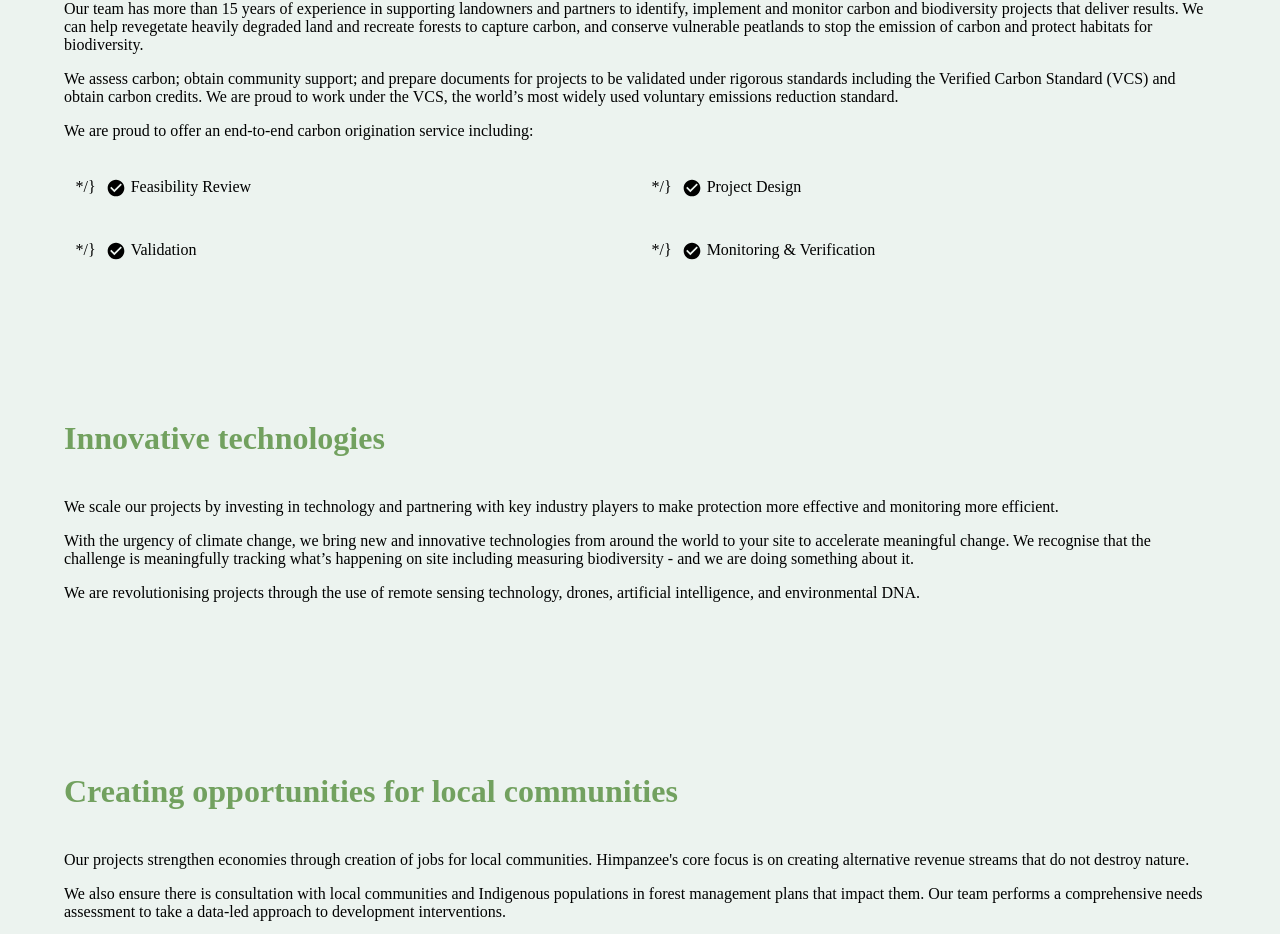
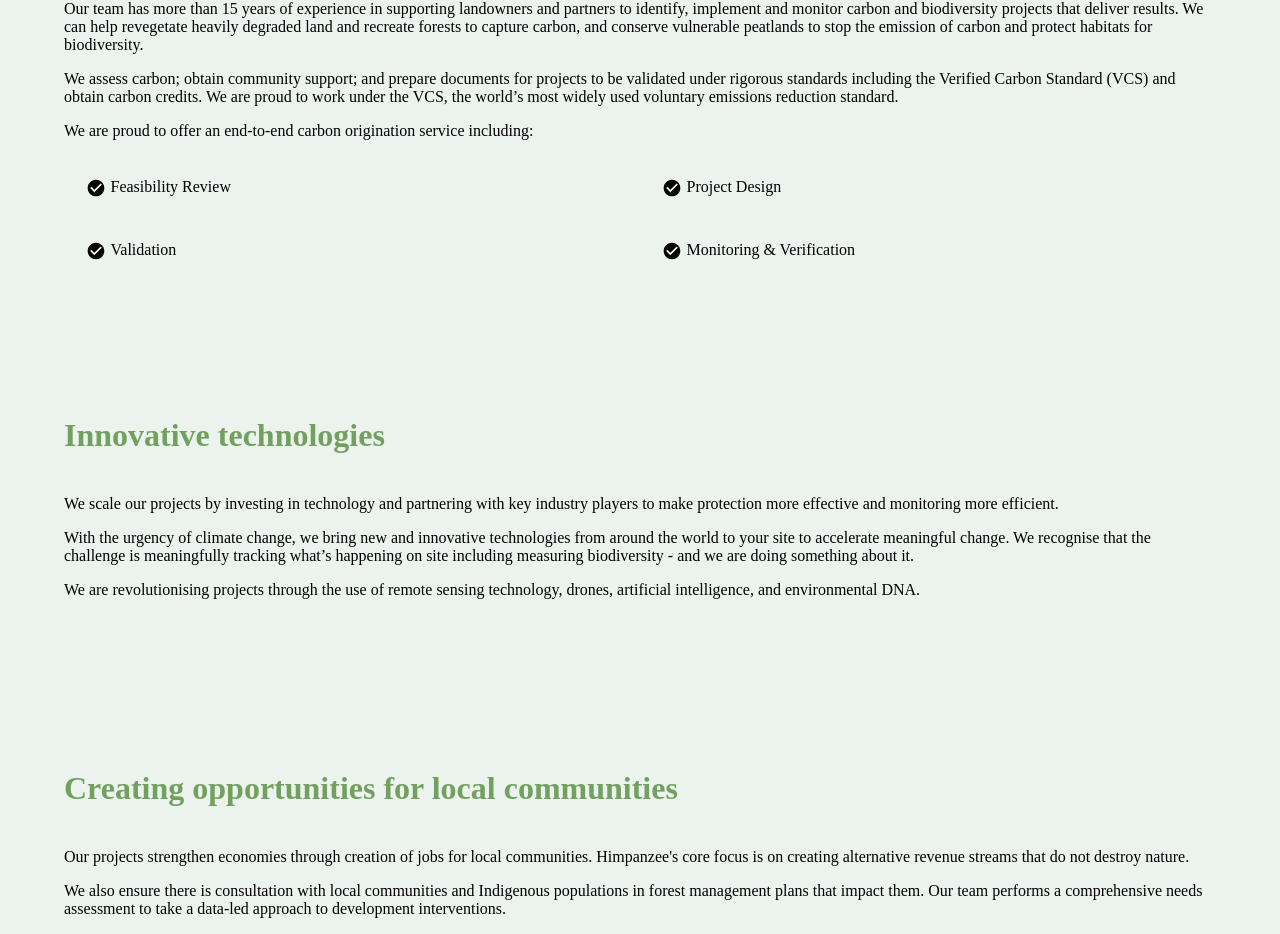
Before and after one commit to perlin-network/perl-bio-website, a React (Create React App) app: page /services in a window 1280 px wide. Shown: the part 1015-1949 px from the top of the page. Built offline with nearby package versions, Linux system fonts and the light colour scheme; a web font is replaced by a local one.

Commit message:
fix: fix typo

```diff
--- a/src/pages/Services.js
+++ b/src/pages/Services.js
@@ -210,7 +210,7 @@ function Services() {
                                         <Grid container className={classes.bulletPoints} direction='row' alignItems='center' justify='flex-start'>
                                             {cardContent.map(i=>{
                                                 return(
-                                                    <Grid item xs={6} style={{padding:'1%'}}>                                                           */}
+                                                    <Grid item xs={6} style={{padding:'1%'}}>
                                                         <span className={classes.bulletPoint}>
                                                             <CheckCircle fontSize='small'/><span style={{ marginLeft:'5px'}}>{i.title}</span>
                                                         </span>
```
